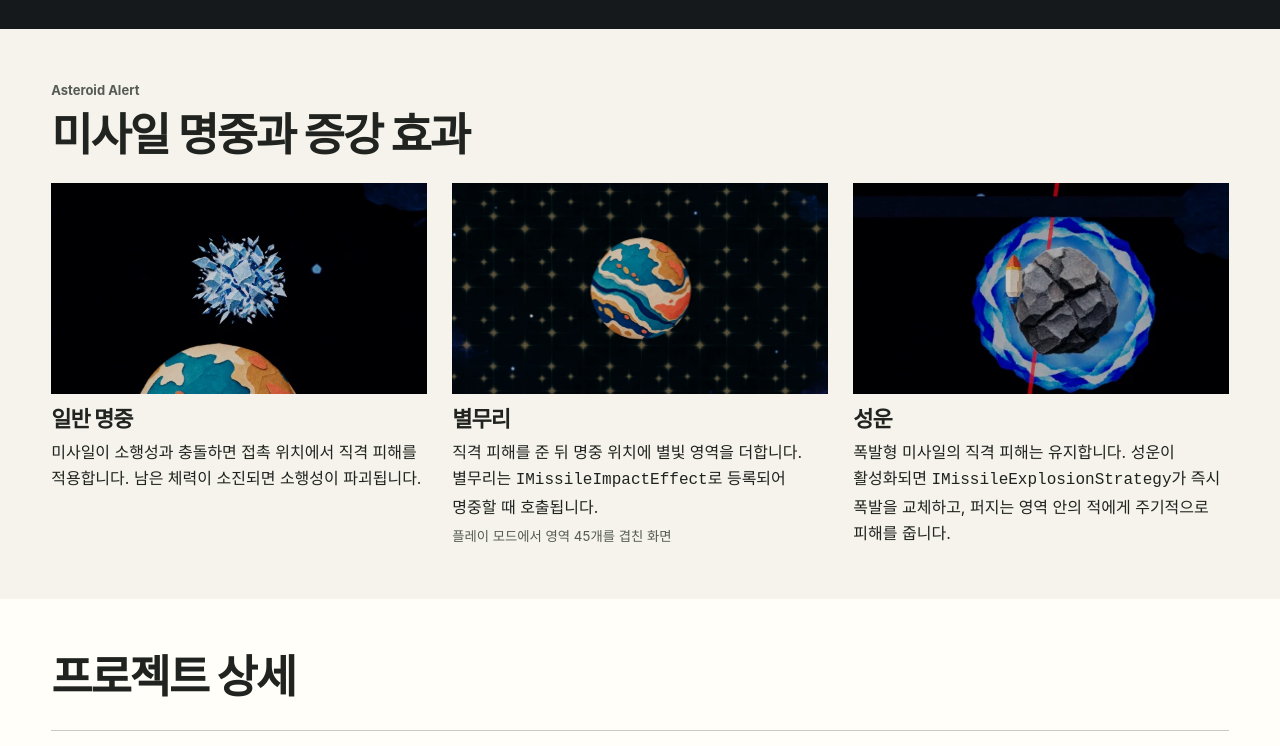
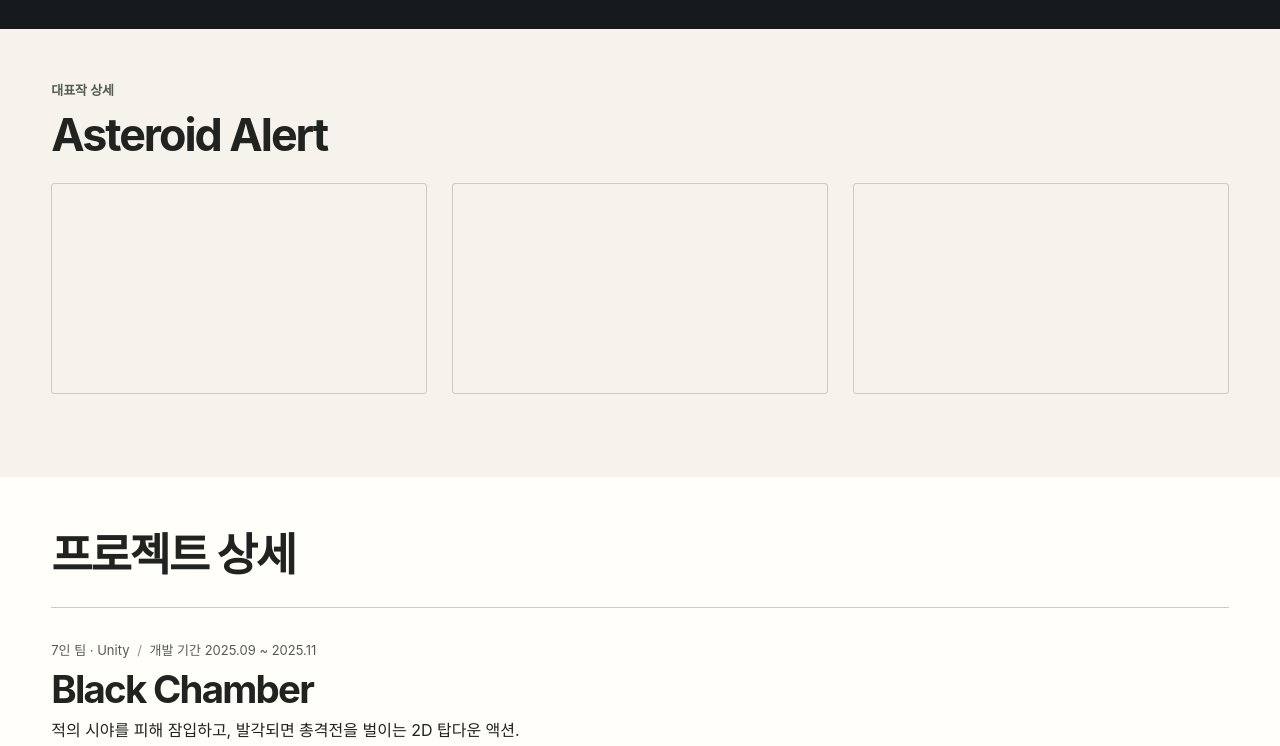
Before and after one commit to khh7052/khh7052.github.io, a plain HTML site: page index.html in a window 1280 px wide. Shown: the part 672-1418 px from the top of the page. Drawn offline with Linux system fonts and the light colour scheme.

Commit message:
Clear Asteroid Alert case content and retain gallery layout

```diff
--- a/index.html
+++ b/index.html
@@ -4,10 +4,10 @@
 <meta charset="utf-8">
 <meta name="viewport" content="width=device-width, initial-scale=1">
 <meta name="theme-color" content="#10191c">
-<meta name="description" content="김혜현의 Unity 게임 클라이언트 개발 포트폴리오. Asteroid Alert의 전투 구현과 네 팀 프로젝트에서 맡은 역할을 소개합니다.">
+<meta name="description" content="김혜현의 Unity 게임 클라이언트 개발 포트폴리오. 대표작 Asteroid Alert와 네 팀 프로젝트에서 맡은 역할을 소개합니다.">
 <title>김혜현 — Unity 게임 클라이언트 개발자</title>
 <link rel="icon" href="icon.webp">
-<link rel="stylesheet" href="style.css?v=scene-gallery-2">
+<link rel="stylesheet" href="style.css?v=empty-layout">
 </head>
 <body>
 <a class="skip" href="#work">본문으로 이동</a>
@@ -29,12 +29,12 @@
 <a href="#earthquake-vr"><img src="earthquake-vr.webp" alt="" width="320" height="180"><strong lang="en">Survival Earthquake in VR</strong><span>VR 상호작용 · 멀티플레이 · 체험 장치 연동</span></a>
 </nav></div></section>
 <section class="scene-gallery wrap" id="asteroid" aria-labelledby="asteroid-title">
-<p class="eyebrow" id="case">Asteroid Alert</p>
-<h2 id="asteroid-title">미사일 명중과 증강 효과</h2>
-<div class="scenes">
-  <figure><img src="direct-hit.webp" alt="미사일에 맞은 얼음 소행성이 파괴되는 장면" loading="lazy"><figcaption><h3>일반 명중</h3><p>미사일이 소행성과 충돌하면 접촉 위치에서 직격 피해를 적용합니다. 남은 체력이 소진되면 소행성이 파괴됩니다.</p></figcaption></figure>
-  <figure><img src="star-cluster.webp" alt="행성 주변에 별무리 영역 45개를 중첩한 플레이 모드 화면" loading="lazy"><figcaption><h3>별무리</h3><p>직격 피해를 준 뒤 명중 위치에 별빛 영역을 더합니다. 별무리는 <code>IMissileImpactEffect</code>로 등록되어 명중할 때 호출됩니다.</p><small>플레이 모드에서 영역 45개를 겹친 화면</small></figcaption></figure>
-  <figure><img src="nebula.webp" alt="충돌 지점에 푸른 성운이 퍼지는 장면" loading="lazy"><figcaption><h3>성운</h3><p>폭발형 미사일의 직격 피해는 유지합니다. 성운이 활성화되면 <code>IMissileExplosionStrategy</code>가 즉시 폭발을 교체하고, 퍼지는 영역 안의 적에게 주기적으로 피해를 줍니다.</p></figcaption></figure>
+<p class="eyebrow" id="case">대표작 상세</p>
+<h2 id="asteroid-title">Asteroid Alert</h2>
+<div class="scenes" aria-hidden="true">
+  <figure><div class="scene-slot"></div><figcaption></figcaption></figure>
+  <figure><div class="scene-slot"></div><figcaption></figcaption></figure>
+  <figure><div class="scene-slot"></div><figcaption></figcaption></figure>
 </div></section>
 <section class="other"><div class="wrap"><h2>프로젝트 상세</h2><div class="projects">
 <article id="black-chamber"><div class="project-heading"><p class="meta">7인 팀 · Unity <span>/</span> 개발 기간 2025.09 ~ 2025.11</p><h3 lang="en">Black Chamber</h3><p class="team-intro">적의 시야를 피해 잠입하고, 발각되면 총격전을 벌이는 2D 탑다운 액션.</p></div><div class="project-media"><iframe class="project-video" width="560" height="315" loading="lazy" title="Black Chamber 플레이 영상" src="https://www.youtube-nocookie.com/embed/OVt4j6ZTV6E?playsinline=1" referrerpolicy="strict-origin-when-cross-origin" allow="autoplay; encrypted-media; picture-in-picture; fullscreen" allowfullscreen></iframe></div><div class="project-copy"><p class="team-role"><b>담당</b> 적 AI · 소음 전파 · 적과 무기 데이터 연동</p>
--- a/style.css
+++ b/style.css
@@ -57,6 +57,8 @@ h1 img { display: block; width: min(100%,415px); height: auto; margin-block: 18p
 .scenes { display: grid; grid-template-columns: repeat(3,minmax(0,1fr)); gap: clamp(16px,2vw,28px); margin-top: 20px; }
 .scenes img { display: block; width: 100%; aspect-ratio: 16/9; object-fit: cover; }
 .scenes figcaption { font-size: 16px; }
+.scene-slot { aspect-ratio: 16/9; border: 1px solid var(--line); border-radius: 3px; }
+.scene-slot + figcaption { min-height: 2rem; }
 .scenes h3 { margin: 12px 0 6px; font-size: 22px; }
 .scenes code { overflow-wrap: anywhere; }
 .scenes small { display: block; margin-top: 6px; color: var(--muted); }
```
